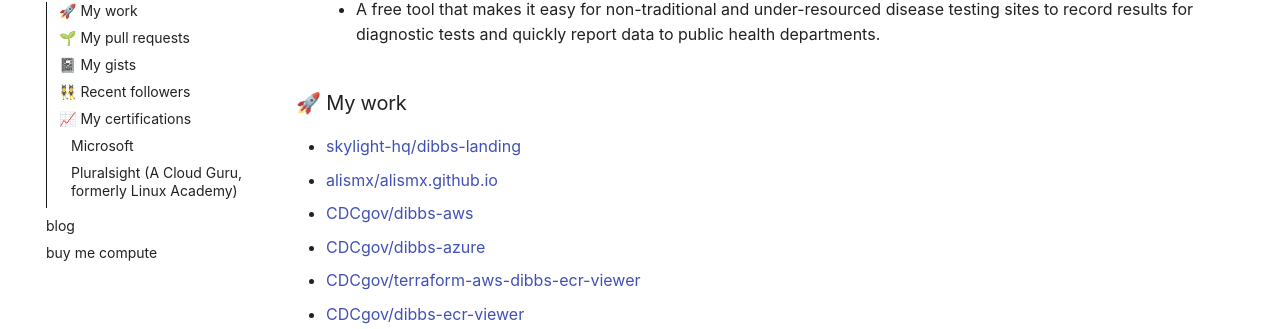
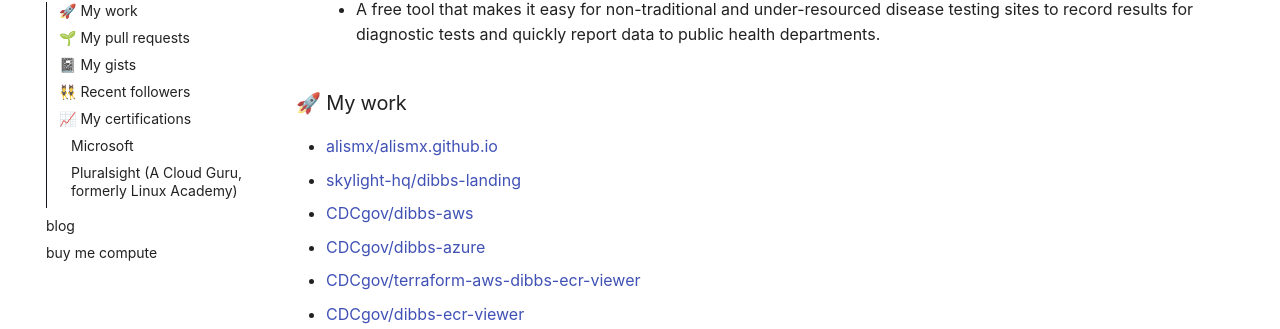
Before and after one commit to alismx/alismx.github.io, an MkDocs documentation site: the page built from docs/index.md, in a window 1280 px wide and 900 px high, scrolled down 456 px. Shown: the part 124-453 px from the top of the window. Built offline with MkDocs 1.6.1 and Material for MkDocs 9.7.7, drawn with Linux system fonts in a browser that asks for light colours; plug-ins that fetch from the network failed and are left out; comment, search, counter and statistics services are not loaded.

Commit message:
Update generated files

```diff
--- a/docs/index.md
+++ b/docs/index.md
@@ -15,8 +15,8 @@ I'm Alis, a DevOps engineer passionate about open-source, cloud-native technolog
 
 ### 🚀 My work
 
+- [alismx/alismx.github.io](https://github.com/alismx/alismx.github.io)
 - [skylight-hq/dibbs-landing](https://github.com/skylight-hq/dibbs-landing)
-- [alismx/alismx.github.io](https://github.com/alismx/alismx.github.io)
 - [CDCgov/dibbs-aws](https://github.com/CDCgov/dibbs-aws)
 - [CDCgov/dibbs-azure](https://github.com/CDCgov/dibbs-azure)
 - [CDCgov/terraform-aws-dibbs-ecr-viewer](https://github.com/CDCgov/terraform-aws-dibbs-ecr-viewer)
```
